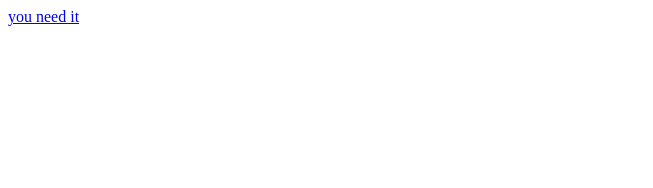
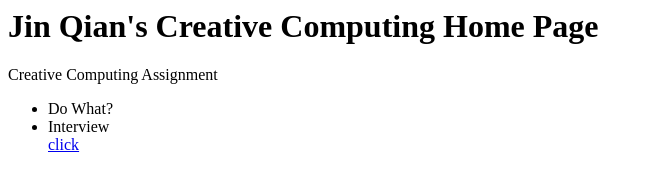
Before and after one commit to qianj989/qianj989.github.io, a plain HTML site: page page2.html in a window 1280 px wide. Shown: the whole page, without its empty margins (0-653 px from the left). Drawn offline with Linux system fonts and the light colour scheme.

```diff
--- a/page2.html
+++ b/page2.html
@@ -1 +1,15 @@
-<a href="go to page2.html">you need it</a>
+<html>
+    <head>
+        <title>Jin Qian</title>
+    </head>
+    <body>
+        <h1>Jin Qian's Creative Computing Home Page</h1>
+        <p>
+            Creative Computing Assignment
+            <ul>
+                <li>Do What?</li>
+                <li>Interview</li><a href="interview.html">click</a>
+            </ul>
+        </p>
+    </body>
+</html>
```
Also changed, not shown: Interview/Kari's proforlio.html (added), Interview/interview.html (renamed from interview.html).
